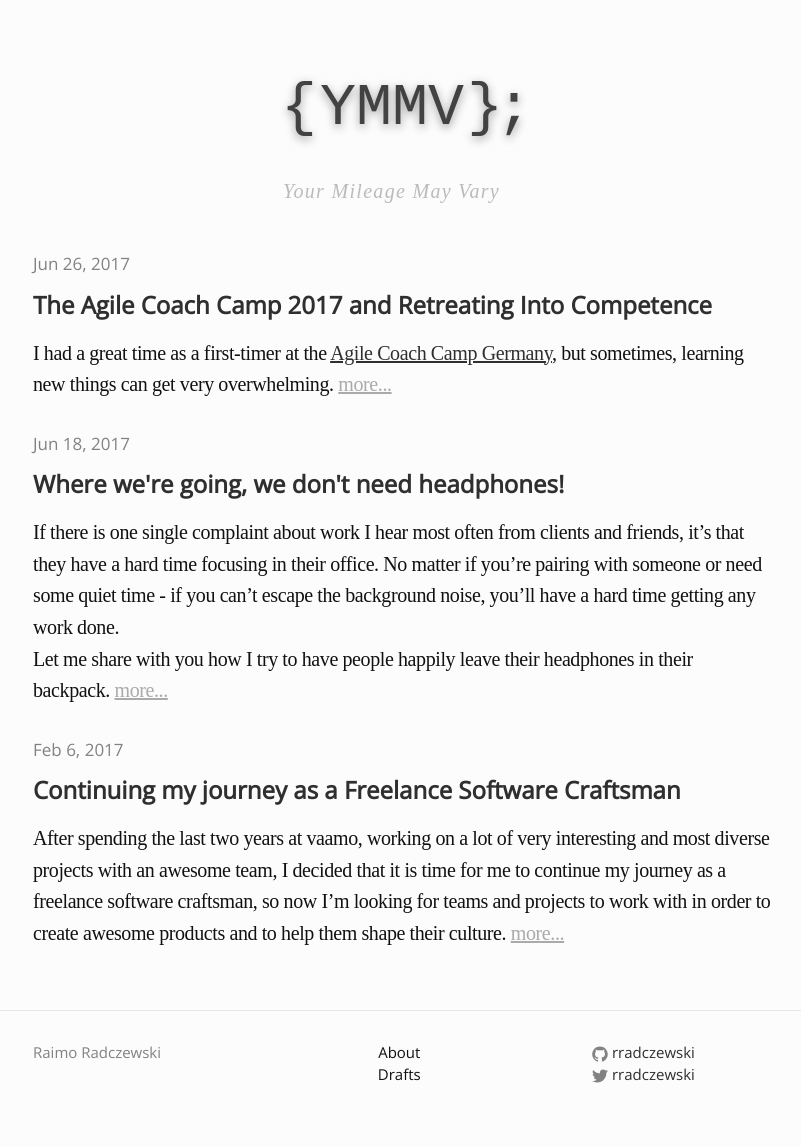
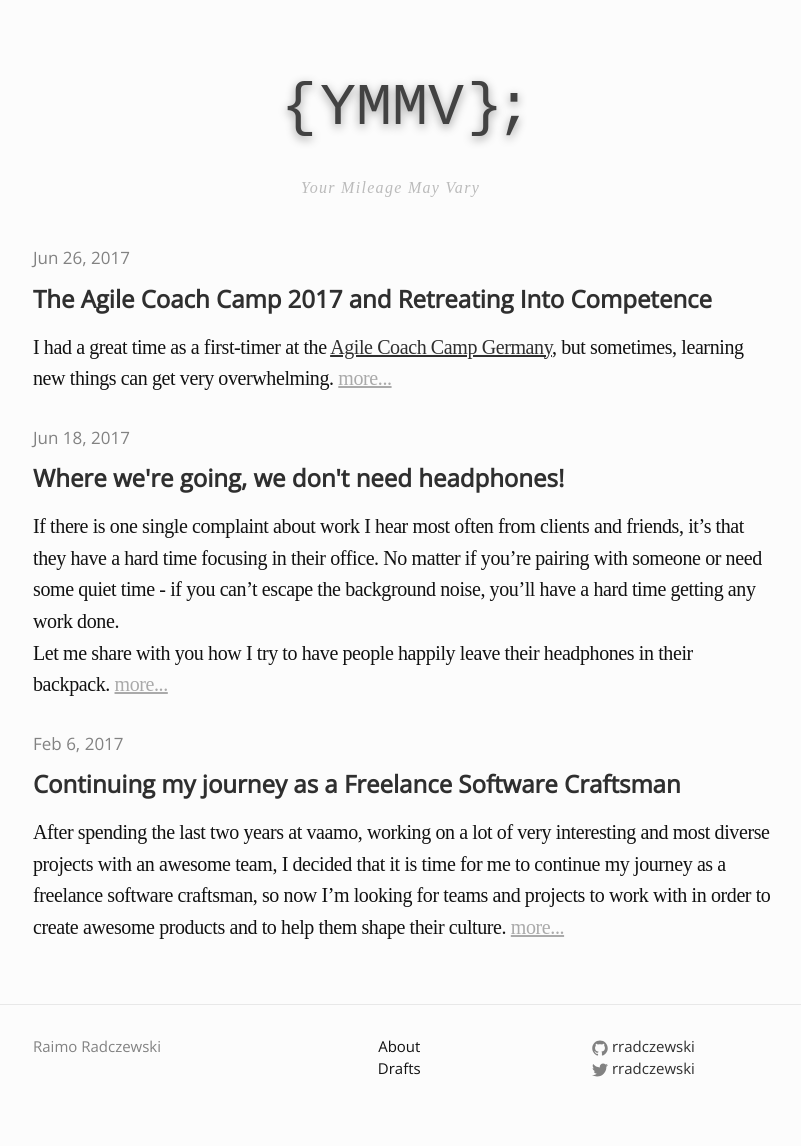
Before and after one commit to rradczewski/ymmv, a Jekyll site: the page built from index.md, in a window 1280 px wide. Shown: the whole page, without its empty margins (237-1038 px from the left). Built offline with Jekyll 4.4.1, drawn with Linux system fonts in a browser that asks for light colours; some web fonts are replaced.

Commit message:
Subtitle a bit smaller

```diff
--- a/_sass/minima/_layout.scss
+++ b/_sass/minima/_layout.scss
@@ -8,8 +8,9 @@
   color: #bbb;
   font-family: $serif-font-family;
   text-align: center;
+  font-size: $base-font-size*0.8;
   font-style: italic;
-  padding-right: 23px;
+  padding-right: 25px;
   letter-spacing: 1.3px;
 }
 
```
